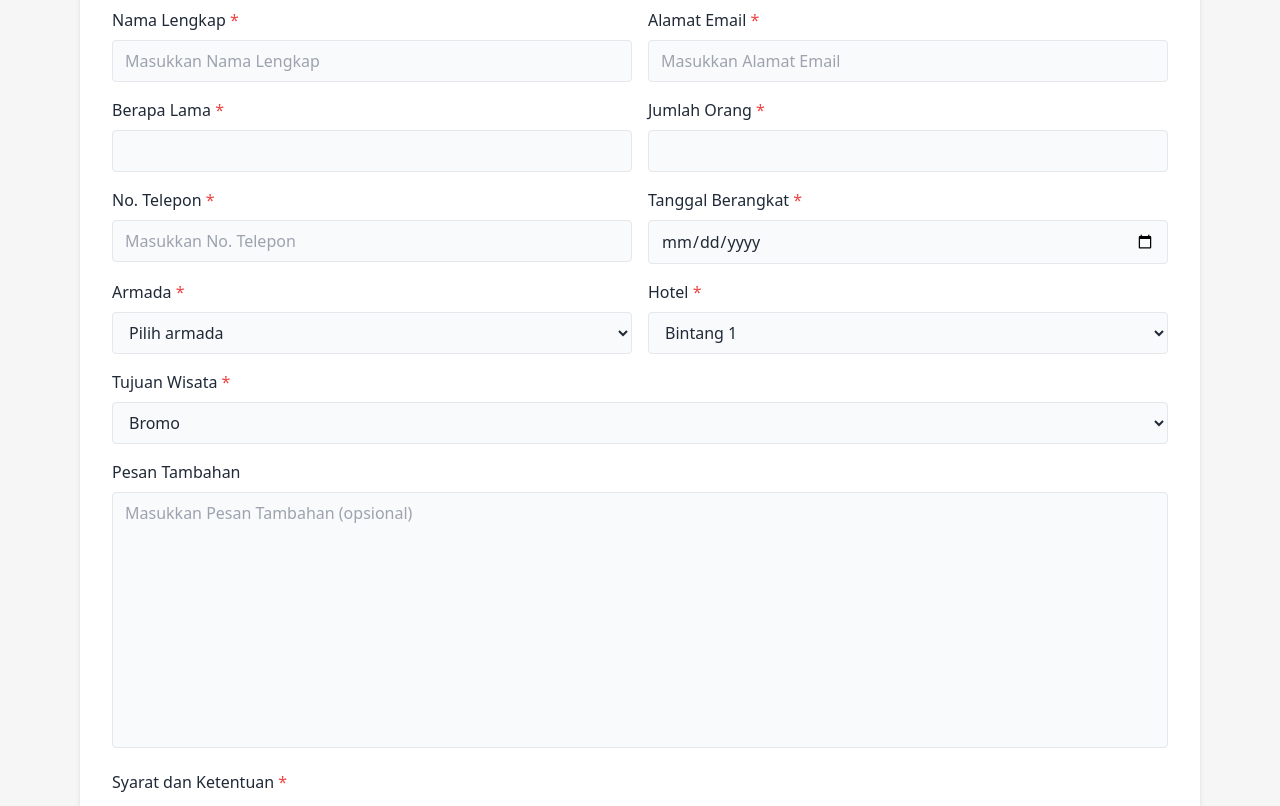
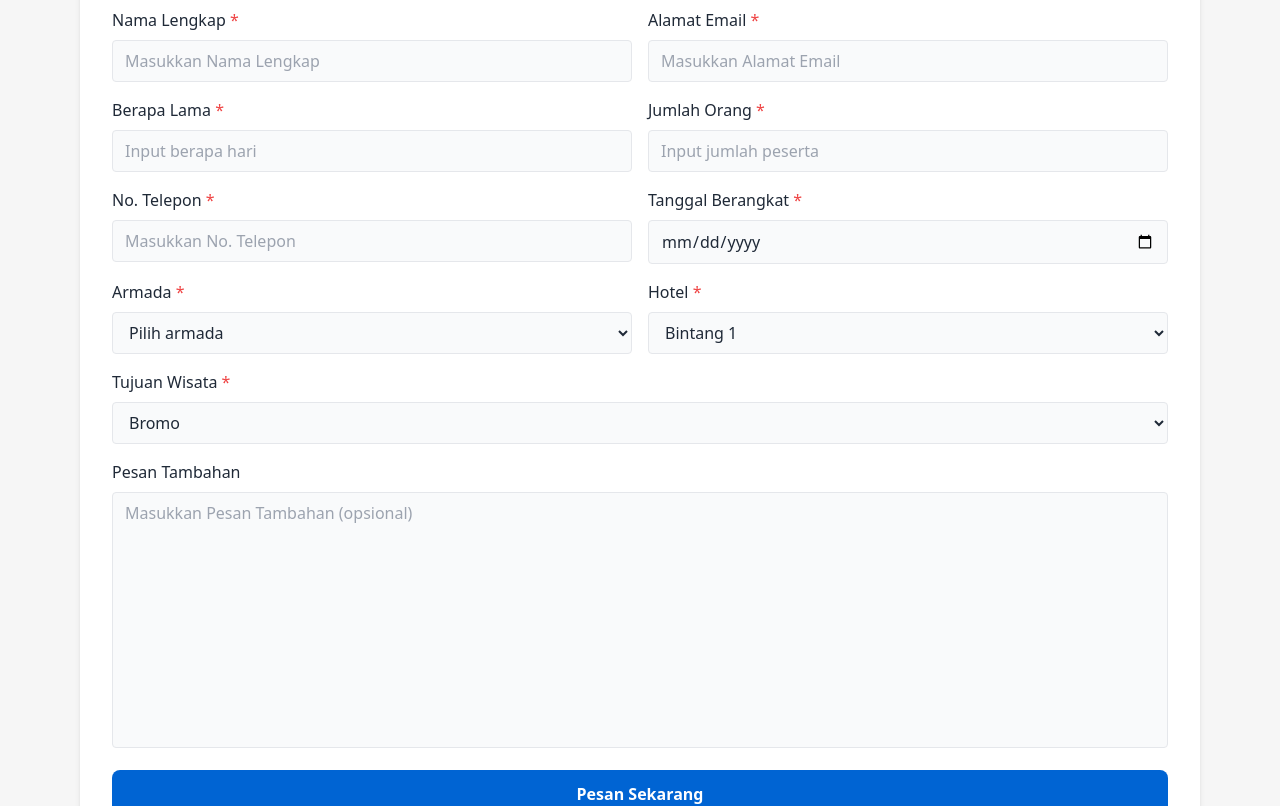
Before and after one commit to tibatibangoding/poptour, a Next.js app: page /tour-packages/custom-trip in a window 1280 px wide. Shown: the part 460-1266 px from the top of the page. Built offline with nearby package versions, Linux system fonts and the light colour scheme; no server answers.

Commit message:
add placeholder

```diff
--- a/src/components/Containers/CustomTrip/components/TripForm.tsx
+++ b/src/components/Containers/CustomTrip/components/TripForm.tsx
@@ -179,6 +179,7 @@ const TripForm: FC = () => {
               name="days"
               id="longTime"
               type="number"
+              placeholder="Input berapa hari"
               className="w-full rounded border bg-gray-50 px-3 py-2 text-gray-800 outline-none ring-primary/50 transition duration-100 focus:ring"
             />
           </div>
@@ -195,6 +196,7 @@ const TripForm: FC = () => {
               name="jumlahPeserta"
               id="sumPeople"
               type="number"
+              placeholder="Input jumlah peserta"
               className="w-full rounded border bg-gray-50 px-3 py-2 text-gray-800 outline-none ring-primary/50 transition duration-100 focus:ring"
             />
           </div>
@@ -322,15 +324,6 @@ const TripForm: FC = () => {
             ></textarea>
           </div>
 
-          <div>
-            <label
-              htmlFor="terms"
-              className="mb-2 inline-block text-sm text-gray-800 sm:text-base"
-            >
-              Syarat dan Ketentuan <span className="text-red-500">*</span>
-            </label>
-          </div>
-
           <div className="flex items-center justify-between sm:col-span-2">
             <button
               className="w-full rounded-lg bg-primary px-8 py-3 text-center text-sm font-semibold text-white hover:text-primary outline-none ring-primary/50 transition duration-100 hover:bg-secondary focus-visible:ring active:bg-secondary/80 md:text-base"
```
